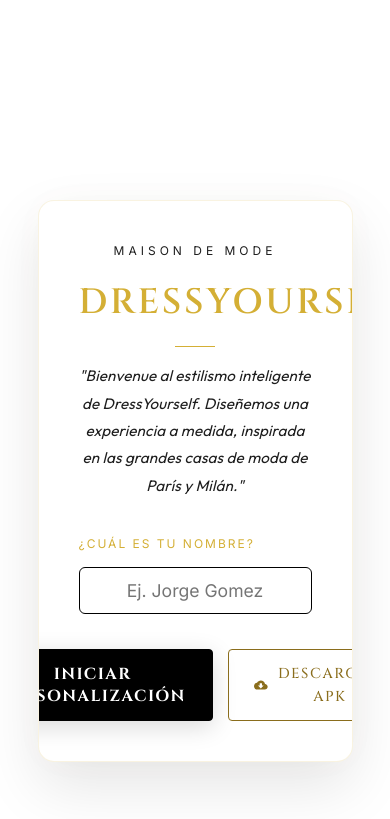
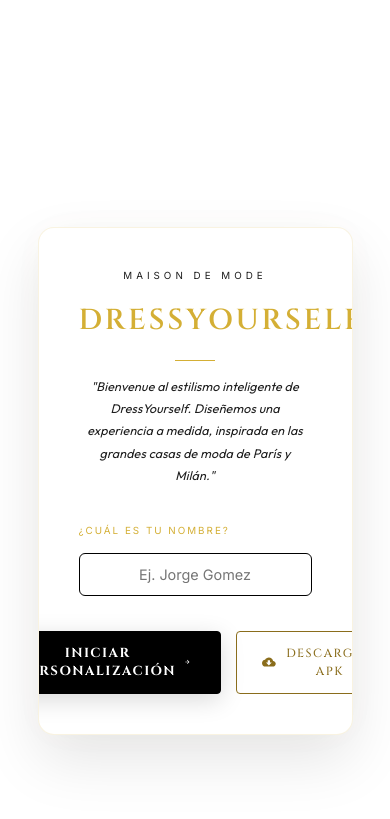
Before and after one commit to DOMINUSBABEL/Dressyourself, a Flask app: page / in a window 390 px wide. Shown: the part 209-1028 px from the top of the page. Run offline with Flask 3, Linux system fonts and the light colour scheme; data comes from the database, SQL or seed files in the repository; data that the repository does not hold is empty; some libraries are stand-ins or nearby versions.

Commit message:
style(typography): implement fluid responsive clamp scaling and antialiasing for crisp text

```diff
--- a/static/css/style.css
+++ b/static/css/style.css
@@ -38,6 +38,10 @@
     -webkit-tap-highlight-color: transparent;
 }
 
+html {
+    font-size: clamp(13px, 0.8vw + 10px, 17px);
+}
+
 html, body {
     width: 100%;
     height: 100%;
@@ -46,6 +50,9 @@ html, body {
     font-family: var(--font-ui);
     overflow: hidden;
     line-height: 1.6;
+    -webkit-font-smoothing: antialiased;
+    -moz-osx-font-smoothing: grayscale;
+    text-rendering: optimizeLegibility;
 }
 
 h1, h2, h3, h4, .editorial-title, .editorial-subtitle {
```
